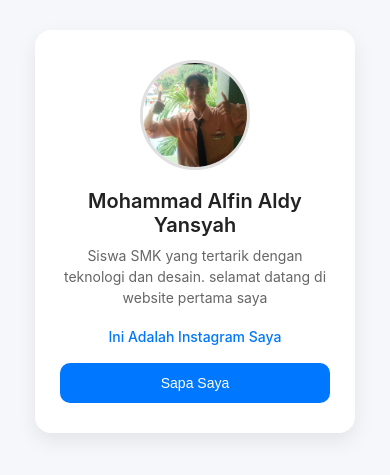
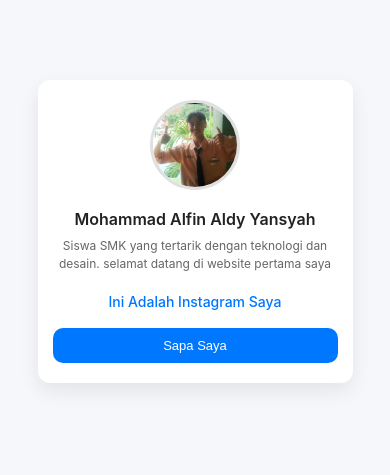
Before and after one commit to AlfinAnjay/wesite-portofolio, a plain HTML site: page index.html in a window 390 px wide. Shown: the part 191-666 px from the top of the page. Drawn offline with Linux system fonts and the light colour scheme.

Commit message:
Update style.css

```diff
--- a/style.css
+++ b/style.css
@@ -12,7 +12,8 @@ body {
     display: flex;
     justify-content: center;
     align-items: center;
-    height: 100vh;
+    min-height: 100vh;
+    padding: 20px; /* biar ada ruang saat layar kecil */
 }
 
 /* Kartu profil */
@@ -22,7 +23,8 @@ body {
     border-radius: 16px;
     box-shadow: 0 8px 20px rgba(0,0,0,0.08);
     text-align: center;
-    width: 320px;
+    width: 100%;
+    max-width: 360px; /* batas maksimal di laptop */
     transition: transform 0.3s ease, box-shadow 0.3s ease;
 }
 
@@ -66,6 +68,7 @@ body {
     color: #0077ff;
     font-weight: 500;
     transition: color 0.3s;
+    word-break: break-word; /* biar link panjang tetap rapi */
 }
 
 .kartu-profil a:hover {
@@ -94,3 +97,49 @@ body {
 .kartu-profil button:active {
     transform: scale(0.97);
 }
+
+/* =========================
+   RESPONSIVE MEDIA QUERIES
+   ========================= */
+
+/* Tablet (max 768px) */
+@media (max-width: 768px) {
+    .kartu-profil {
+        padding: 25px 20px;
+        max-width: 90%;
+    }
+
+    .kartu-profil h1 {
+        font-size: 18px;
+    }
+
+    .kartu-profil p {
+        font-size: 13px;
+    }
+}
+
+/* HP kecil (max 480px) */
+@media (max-width: 480px) {
+    .kartu-profil {
+        padding: 20px 15px;
+        border-radius: 12px;
+    }
+
+    .kartu-profil img {
+        width: 90px;
+        height: 90px;
+    }
+
+    .kartu-profil h1 {
+        font-size: 16px;
+    }
+
+    .kartu-profil p {
+        font-size: 12px;
+    }
+
+    .kartu-profil button {
+        font-size: 13px;
+        padding: 10px;
+    }
+}
```
